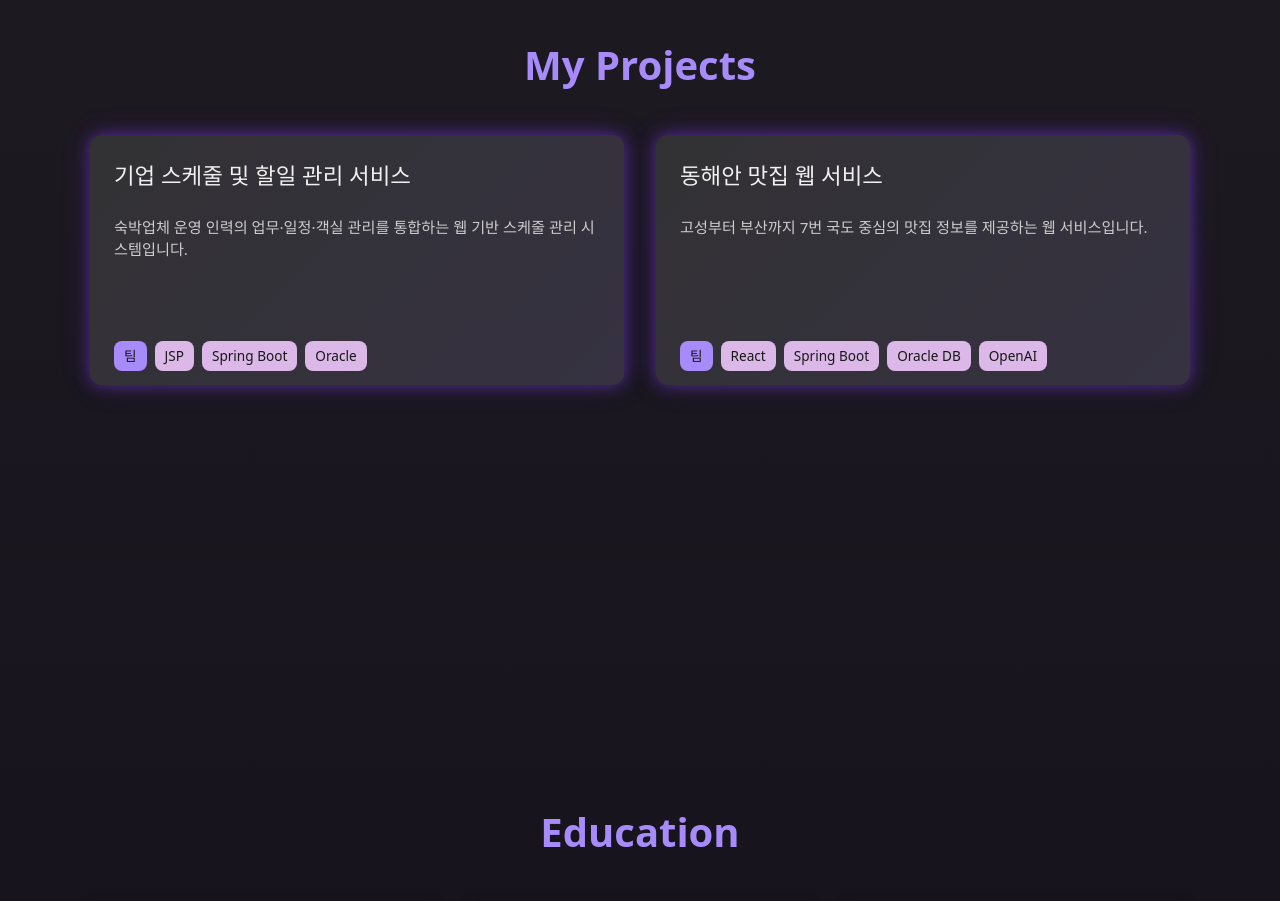
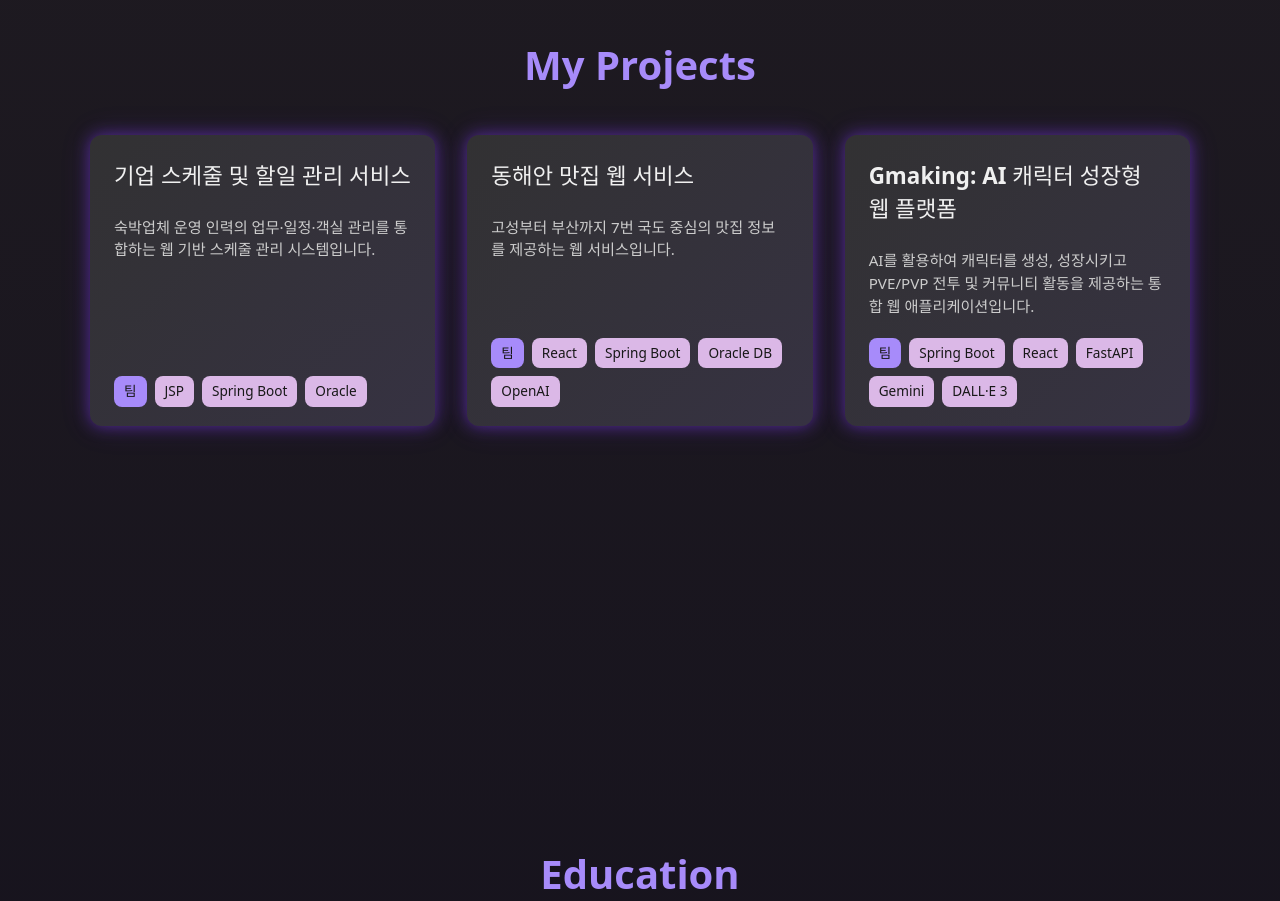
Before and after one commit to pnow7/portfolio, a React (Vite) app: page / in a window 1280 px wide. Shown: the part 2220-3121 px from the top of the page. Built offline with nearby package versions, Linux system fonts and the light colour scheme.

Commit message:
프로젝트 카드(AI 캐릭터 성장형 웹 플랫폼) 추가
Signed-off-by: 현재 <phyunjae7333@gmail.com>

```diff
--- a/src/data/projects.js
+++ b/src/data/projects.js
@@ -66,6 +66,36 @@ const projects = [
         cardColor: 'linear-gradient(135deg, rgba(50, 50, 50, 0.95), #363242)',
         cardTechs: ["React", "Spring Boot", "Oracle DB", "OpenAI"],
     },
+    {
+        id: 3,
+        title: "Gmaking: AI 캐릭터 성장형 웹 플랫폼",
+        summary: "AI를 활용하여 캐릭터를 생성, 성장시키고 PVE/PVP 전투 및 커뮤니티 활동을 제공하는 통합 웹 애플리케이션입니다.",
+        description: `
+### 🎯 프로젝트 개요
+이 프로젝트는 사용자가 직접 만든 캐릭터를 중심으로 **AI 기반 성장, 전투, 커뮤니티 활동**이 이루어지는 **통합형 웹 애플리케이션**입니다. 단순한 캐릭터 꾸미기를 넘어, AI가 생성한 캐릭터와 함께 PVE / PVP 대전, 퀘스트 수행, 미니게임, AI 대화 시스템, 상점, 커뮤니티 기능이 제공됩니다.
+
+### 🧩 주요 기능
+- **AI 캐릭터 생성**: DALL·E 3 + Stable Diffusion 기반 이미지 생성 및 저장
+- **AI 캐릭터 대화**: ChatGPT/Gemini 기반 자연어 캐릭터 대화 기능
+- **PVE / PVP 대전**: AI 판단 기반 전투 결과, 로그 저장, 승패 기록
+- **캐릭터 성장 시스템**: 경험치, 스탯, 아이템, 퀘스트 기반 성장 로직
+- **AI 토론배틀**: 두 캐릭터의 토론 후 GPT·Gemini·Claude 3 모델 3심제 평가
+- **상점 시스템**: 캐릭터 부화권 및 아이템 구매, 인벤토리 관리
+- **커뮤니티 / 게시판**: 사용자 간 정보 공유 및 캐릭터 자랑
+- **회원 / 캐릭터 관리**: JWT 인증 기반 로그인, 캐릭터별 상태 동기화
+`.trim(),
+        skills: {
+            frontend: ["React", "JavaScript", "TailwindCSS", "Axios", "React Router"],
+            backend: ["Spring Boot", "Spring MVC", "REST API,", "FastAPI", "WebSocket (STOMP)", "MySQL", "JWT", "OAuth2", "Google Cloud Storage"],
+            tools: ["YOLOv8", "DALL·E 3", "GPT API", "Gemini", "Stable Diffusion", "Discord", "Kakao", "GitHub"],
+        },
+        github: "https://github.com/pnow7/Team-Gmaking",
+        team: "팀",
+        duration: "2025.10.01 ~ 2025.10.29",
+        gradientColors: 'linear-gradient(135deg, #42A5F5, #8860D0)',
+        cardColor: 'linear-gradient(135deg, rgba(50, 50, 50, 0.95), #363242)',
+        cardTechs: ["Spring Boot", "React", "FastAPI", "Gemini", "DALL·E 3"],
+    },
 ];
 
 export default projects;
```
